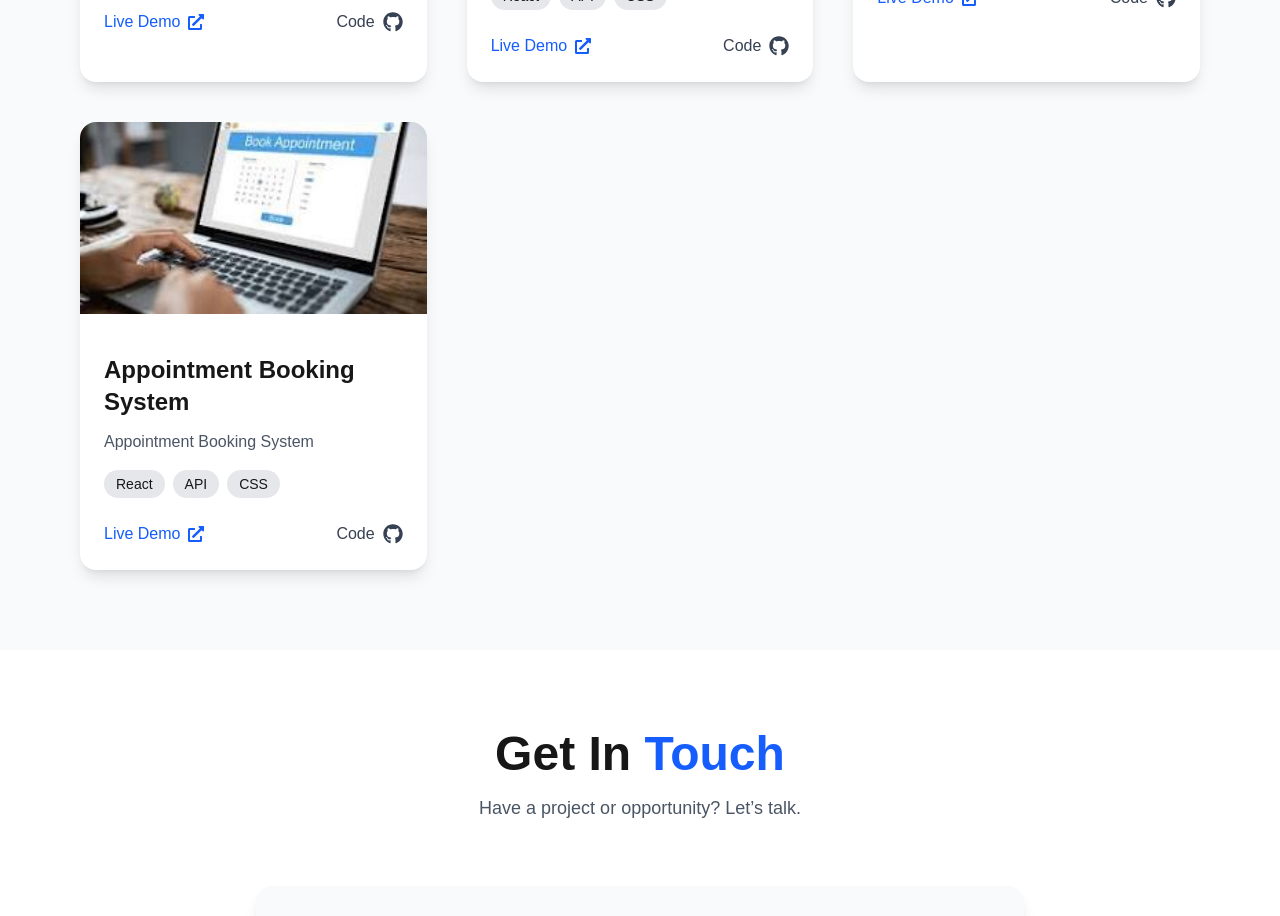
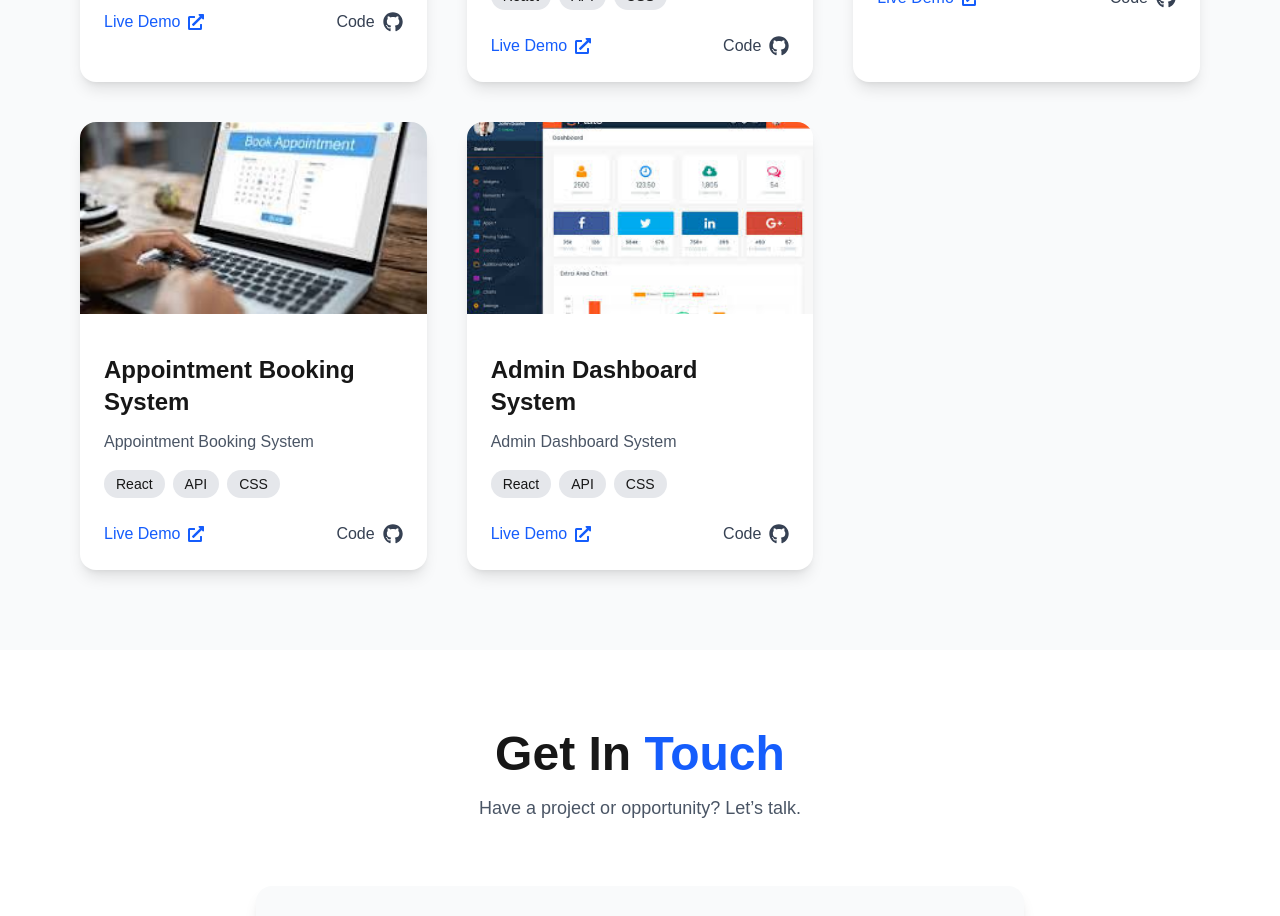
Before and after one commit to kajalkotak/kajal-Latest-portfolio-2025, a Next.js app: page / in a window 1280 px wide. Shown: the part 3380-4296 px from the top of the page. Built offline with nearby package versions, Linux system fonts and the light colour scheme.

Commit message:
Add Admin Dashboard System project details

```diff
--- a/app/components/Projects.jsx
+++ b/app/components/Projects.jsx
@@ -74,6 +74,16 @@ export default function Projects() {
       tech: ["React", "API", "CSS"],
       demo: "https://appointment-booking-system-vo.vercel.app/",
       github: "https://github.com/kajalkotak/Appointment-Booking-System",
+    },
+
+    {
+      title: "Admin Dashboard System",
+      description:
+        "Admin Dashboard System",
+      image: "/images/projects/admindashboard.jpg",
+      tech: ["React", "API", "CSS"],
+      demo: "https://admin-dashboard-rvnv.vercel.app/",
+      github: "https://github.com/kajalkotak/Admin-Dashboard/tree/main/my_react_portfolio/admin-dashboard",
     },
   ];
 
```
